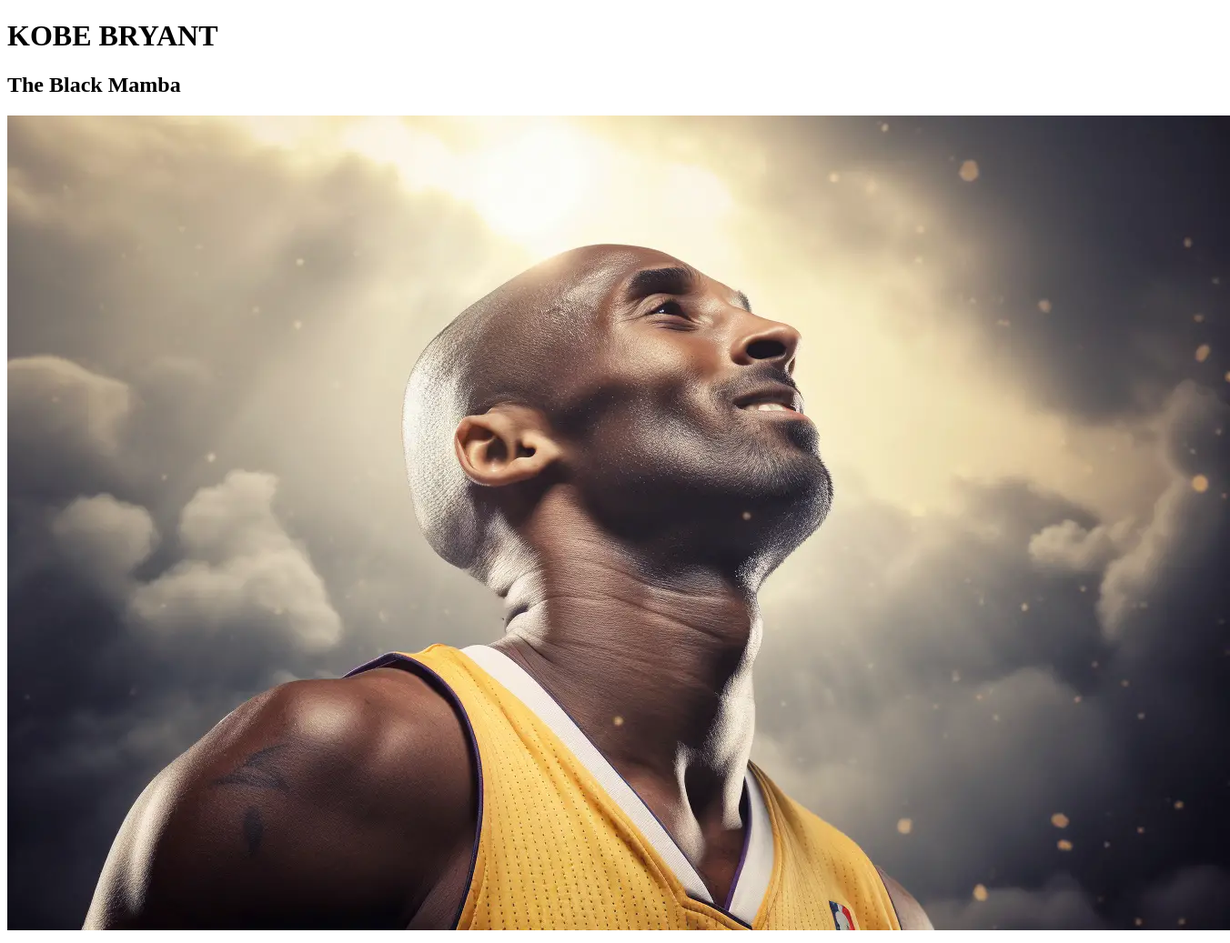
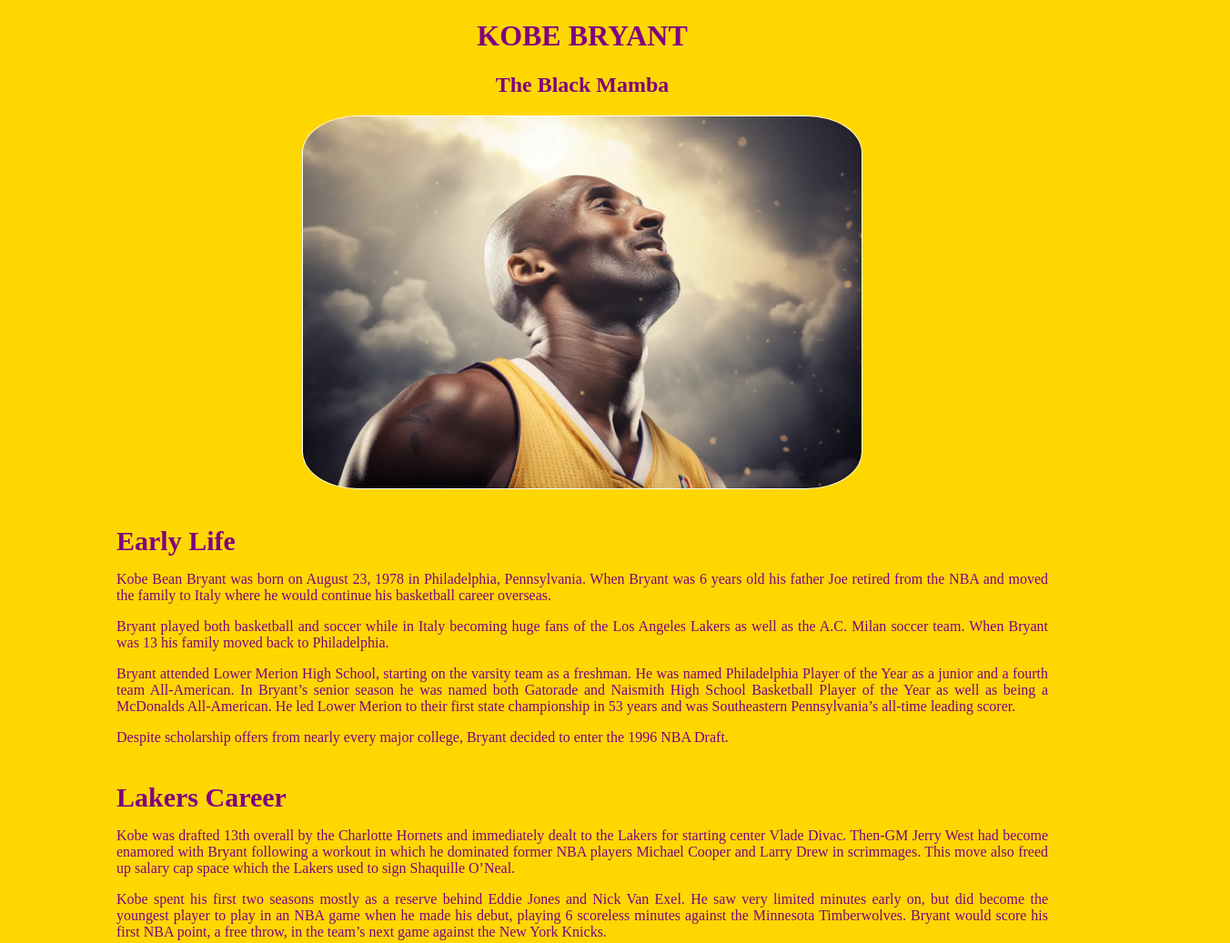
Before and after one commit to mgdcjr/project1, a plain HTML site: page index.html in a window 1280 px wide. Shown: the top 1037 px of the page at 91% size, 1352 px wide, since content can reach past the window. Drawn offline with Linux system fonts and the light colour scheme.

```diff
--- a/index.html
+++ b/index.html
@@ -7,10 +7,12 @@
     <title>Project 1</title>
 </head>
 <body>
+    <div>
+        <div class="main-header">
             <h1>KOBE BRYANT</h1>
             <h2>The Black Mamba</h2>
-    <img src="/images/kobe.webp" alt="kobe bryant">
-
+        </div>
+        <div class="img-div"><img src="/images/kobe.webp" alt="kobe bryant"></div>
         <h4>Early Life</h4>
         <p>Kobe Bean Bryant was born on August 23, 1978 in Philadelphia, Pennsylvania. When Bryant was 6 years old his father Joe retired from the NBA and moved the family to Italy where he would continue his basketball career overseas.</p>
         <p>Bryant played both basketball and soccer while in Italy becoming huge fans of the Los Angeles Lakers as well as the A.C. Milan soccer team. When Bryant was 13 his family moved back to Philadelphia.</p>
@@ -24,15 +26,12 @@
         <p>The Lakers would make the second round of the playoffs that season, falling to the Utah Jazz 4-1. In the deciding fifth game, Bryant found himself on the floor down the stretch and in overtime, but airballed multiple shots as the Jazz would clinch the elimination.</p>
         Bryant remained a reserve for his second season, but his minutes increased and as a result, his scoring more than doubled. He would earn his first All-Star selection, along with teammates O’Neal, Jones, and Van Exel, and finished second in Sixth Man of the Year voting to behind Toni Kukoc of the Chicago Bulls.
         <p>After the Lakers traded away Jones and Van Exel, Bryant became a full-time starter in his third season. He also signed a six-year, $70 extension with the Lakers during the season, and was named to the All-NBA Third Team.</p>
-
         <p>Phil Jackson became the Lakers head coach ahead of the 1999-2000 season and his presence immediately paid dividends as he structured the famed triangle offense around Kobe and Shaq. The Lakers would win 67 games as O’Neal would win NBA MVP. Kobe grew immensely as well, being named to his first All-Defense First Team while also making All-NBA Second Team. He was also named to his second All-Star team, beginning a streak of 17 straight selections. On March 12, 2000, Kobe notched his first career 40-point game in a 109-106 win over the Sacramento Kings.</p>
-
         <p>Kobe’s growth was even more evident in the playoffs. In Game 7 of the Western Conference Finals against the Portland Trail Blazers, Kobe led the Lakers with 25 points, 11 rebounds, 7   assists, and 4 block, as the Lakers came back from a 15-point fourth quarter deficit to advance to the NBA Finals. He punctuated the victory with the famous alley-oop to Shaquille O’Neal.</p>
 
         <p>Bryant also came up huge in those Finals, particularly in Game 4 where he scored 22 points in the second half and led the Lakers to a huge 120-118 road win in overtime after Shaquille O’Neal fouled out. The Lakers would go on to win the series in 6 games, winning their first NBA Championship since 1988.</p>
 
 
-
-
+    </div>
 </body>
 </html>
--- a/style.css
+++ b/style.css
@@ -0,0 +1,59 @@
+:root{
+    --main-color: purple;
+    --secondary-color: gold;
+    --text-color:white;
+    --title-text: 20px bold;
+
+}
+
+body{
+    padding: 0;
+    margin: 0;
+    box-sizing: border-box;
+    background-color: var(--secondary-color);
+
+}
+
+
+div{
+    align-items: center;
+    text-align: justify;
+    width: 80vw;
+    margin: auto;
+    color: var(--main-color);
+}
+
+h1, h2{
+    text-align: center;
+}
+
+/* #img-div{
+    width: 600px;
+    height: 600px;
+} */
+
+img{
+    display: block;
+    margin: auto;
+    border-color: var(--main-color);
+    border: 1px solid var(--text-color);
+    max-width: 60%;
+    height: auto;
+    border-radius: 10%;
+    /* transition: width 10s, height 20s; */
+
+
+
+
+}
+
+img:hover{
+    max-width: 65%;
+    height: auto;
+
+}
+
+h4{
+    font-size: 30px;
+    margin-bottom: 5px;
+}
```
Lines whose indentation alone changed are shown as unchanged.
